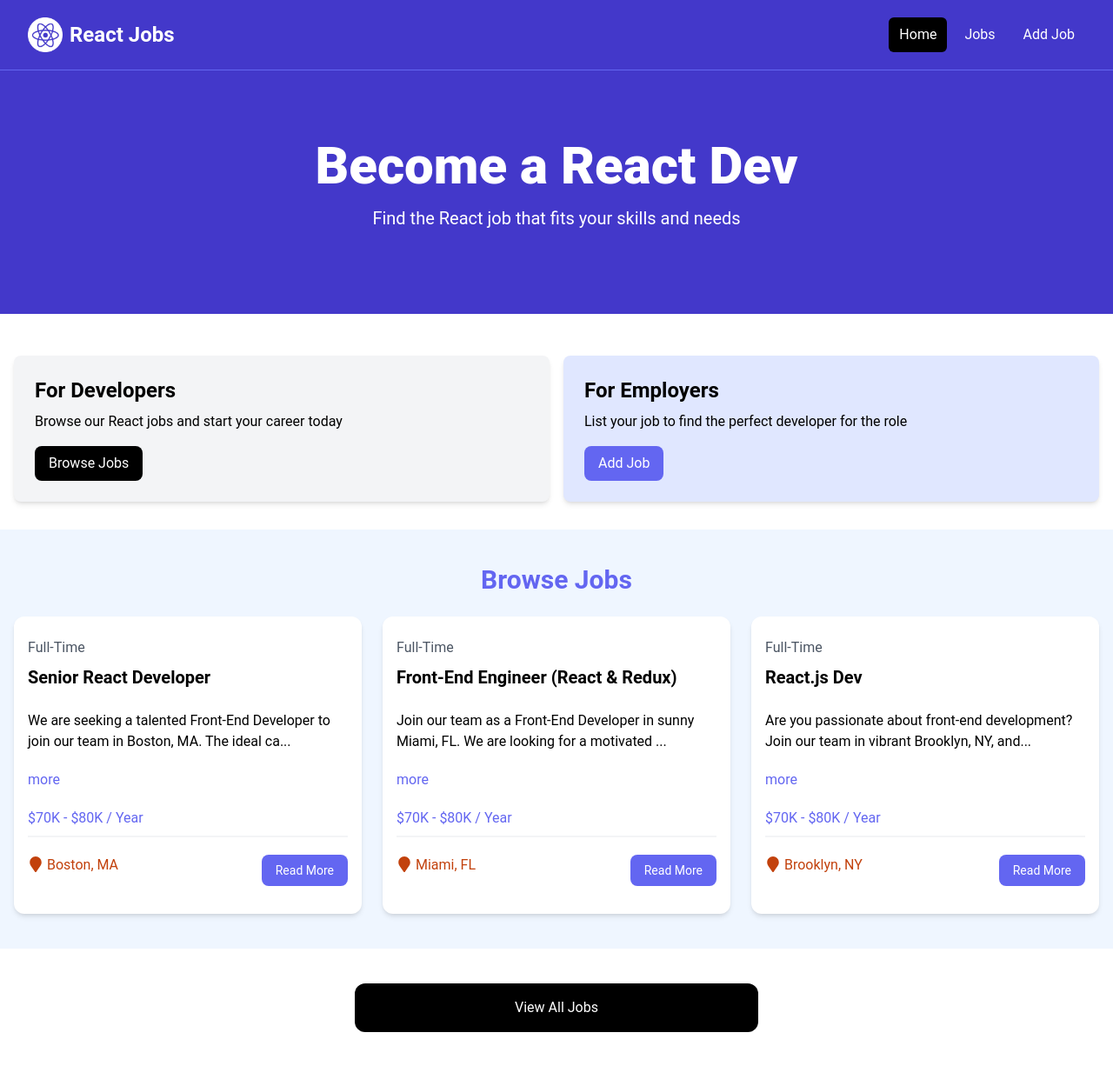
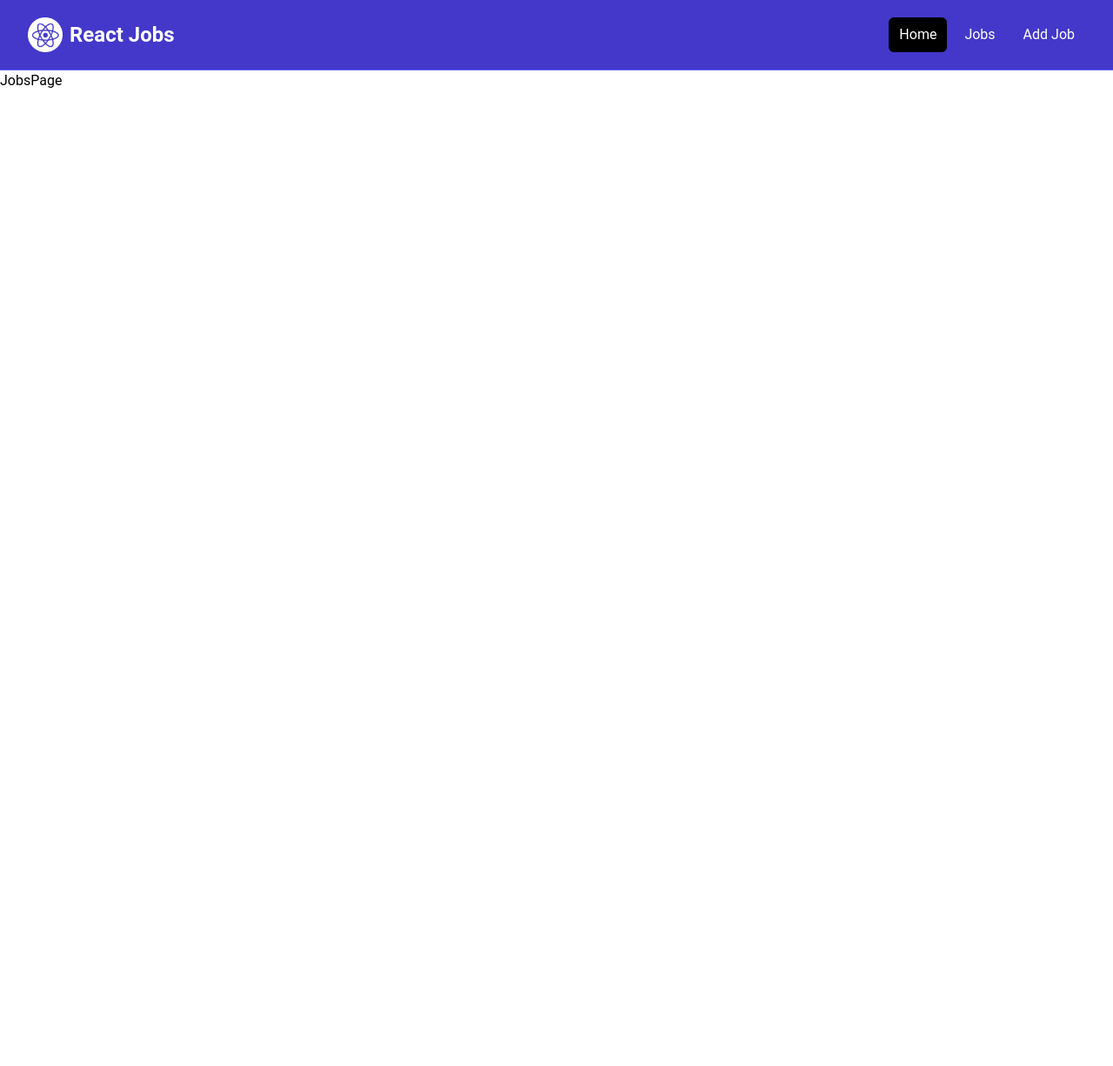
Before and after one commit to Eli-Keli/React-crash-2024, a React (Vite) app: page /jobs in a window 1280 px wide. Shown: the whole page at 87% size. After the commit the page ends 800 px from the top, so only its background shows below. Built offline with nearby package versions, Linux system fonts and the light colour scheme.

Commit message:
React Routing

```diff
--- a/src/App.jsx
+++ b/src/App.jsx
@@ -1,19 +1,30 @@
-import Navbar from "./components/Navbar";
-import Hero from "./components/Hero";
-import HomeCards from "./components/HomeCards";
-import JobListings from "./components/JobListings";
-import ViewAllJobs from "./components/ViewAllJobs";
+import {
+  Route,
+  createBrowserRouter,
+  createRoutesFromElements,
+  RouterProvider,
+} from 'react-router-dom'
+
+// Pages
+import { HomePage } from './pages/HomePage'
+import { JobsPage } from './pages/JobsPage'
+
+// Layouts
+import { MainLayout } from './layouts/MainLayout'
+
+
+const router = createBrowserRouter(
+  createRoutesFromElements(
+    <Route path='/' element={<MainLayout />}>
+      <Route index element={<HomePage />} />
+      <Route path='/jobs' element={<JobsPage />} />
+    </Route>
+  )
+)
+
 
 const App = () => {
-  return (
-    <>
-      <Navbar />
-      <Hero />
-      <HomeCards />
-      <JobListings />
-      <ViewAllJobs />
-    </>
-  )
+  return <RouterProvider router={router} />
 }
 
 export default App
--- a/src/components/HomeCards.jsx
+++ b/src/components/HomeCards.jsx
@@ -1,3 +1,4 @@
+import { Link } from "react-router-dom";
 import Card from "./Card";
 
 const HomeCards = () => {
@@ -10,24 +11,24 @@
             <p className="mt-2 mb-4">
               Browse our React jobs and start your career today
             </p>
-            <a
-              href="/jobs.html"
+            <Link
+              to="/jobs"
               className="inline-block bg-black text-white rounded-lg px-4 py-2 hover:bg-gray-700"
             >
               Browse Jobs
-            </a>
+            </Link>
           </Card>
           <Card bg="bg-indigo-100">
             <h2 className="text-2xl font-bold">For Employers</h2>
             <p className="mt-2 mb-4">
               List your job to find the perfect developer for the role
             </p>
-            <a
-              href="/add-job.html"
+            <Link
+              to="/add-job"
               className="inline-block bg-indigo-500 text-white rounded-lg px-4 py-2 hover:bg-indigo-600"
             >
               Add Job
-            </a>
+            </Link>
           </Card>
         </div>
       </div>
--- a/src/components/JobListing.jsx
+++ b/src/components/JobListing.jsx
@@ -1,5 +1,6 @@
 import { useState } from "react";
 import { FaMapMarker } from 'react-icons/fa';
+import { Link } from "react-router-dom";
 
 const JobListing = ({ job }) => {
 
@@ -36,12 +37,12 @@
                         <FaMapMarker className="inline text-lg mb-1 mr-1"/>
                         {job.location}
                     </div>
-                    <a
-                        href={`/job/${job.id}`}
+                    <Link
+                        to={`/job/${job.id}`}
                         className="h-[36px] bg-indigo-500 hover:bg-indigo-600 text-white px-4 py-2 rounded-lg text-center text-sm"
                     >
                         Read More
-                    </a>
+                    </Link>
                 </div>
             </div>
         </div>
--- a/src/components/Navbar.jsx
+++ b/src/components/Navbar.jsx
@@ -1,3 +1,4 @@
+import { Link } from 'react-router-dom';
 import logo from '../assets/images/logo.png';
 
 
@@ -21,20 +22,20 @@
             </a>
             <div className="md:ml-auto">
               <div className="flex space-x-2">
-                <a
-                  href="/index.html"
+                <Link
+                  to="/"
                   className="text-white bg-black hover:bg-gray-900 hover:text-white rounded-md px-3 py-2"
-                  >Home</a
+                  >Home</Link
                 >
-                <a
-                  href="/jobs.html"
+                <Link
+                  to="/jobs"
                   className="text-white hover:bg-gray-900 hover:text-white rounded-md px-3 py-2"
-                  >Jobs</a
+                  >Jobs</Link
                 >
-                <a
-                  href="/add-job.html"
+                <Link
+                  to="/add-job"
                   className="text-white hover:bg-gray-900 hover:text-white rounded-md px-3 py-2"
-                  >Add Job</a
+                  >Add Job</Link
                 >
               </div>
             </div>
--- a/src/components/ViewAllJobs.jsx
+++ b/src/components/ViewAllJobs.jsx
@@ -1,12 +1,14 @@
+import { Link } from "react-router-dom";
+
 const ViewAllJobs = () => {
   return (
     <section className="m-auto max-w-lg my-10 px-6">
-      <a
-        href="/jobs"
+      <Link
+        to="/jobs"
         className="block bg-black text-white text-center py-4 px-6 rounded-xl hover:bg-gray-700"
       >
         View All Jobs
-      </a>
+      </Link>
     </section>
   );
 };
--- /dev/null
+++ b/src/layouts/MainLayout.jsx
@@ -0,0 +1,12 @@
+import { Outlet } from "react-router-dom"
+import NavBar from '../components/Navbar'
+
+
+export const MainLayout = () => {
+  return (
+    <>
+        <NavBar />
+        <Outlet />
+    </>
+  )
+}
--- /dev/null
+++ b/src/pages/HomePage.jsx
@@ -0,0 +1,15 @@
+import Hero from "../components/Hero";
+import HomeCards from "../components/HomeCards";
+import JobListings from "../components/JobListings";
+import ViewAllJobs from "../components/ViewAllJobs";
+
+export const HomePage = () => {
+  return (
+    <>
+        <Hero />
+        <HomeCards />
+        <JobListings />
+        <ViewAllJobs />
+    </>
+  )
+}
--- /dev/null
+++ b/src/pages/JobsPage.jsx
@@ -0,0 +1,6 @@
+
+export const JobsPage = () => {
+  return (
+    <div>JobsPage</div>
+  )
+}
```
